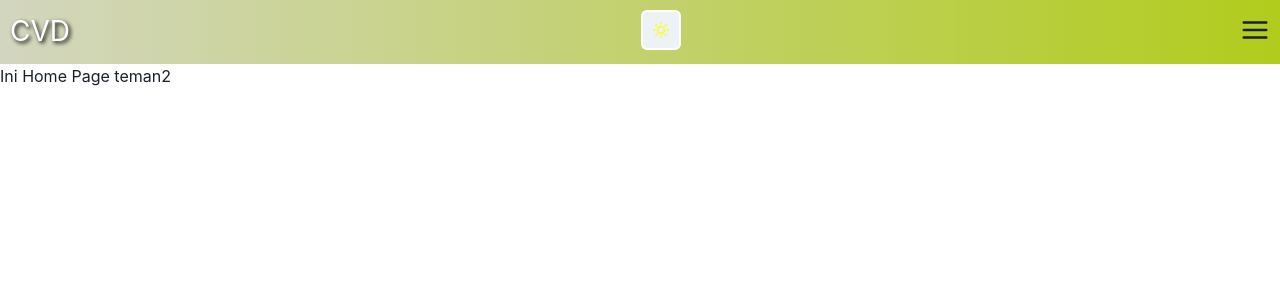
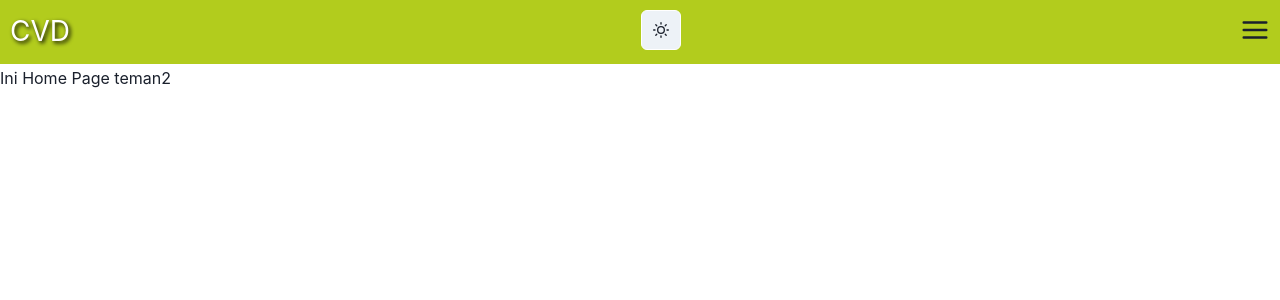
Before and after one commit to fydhfzh/FPLBE, a React (Create React App) app: page / in a window 1280 px wide. Shown: the top 300 px of the page. Built offline with nearby package versions, Linux system fonts and the light colour scheme.

Commit message:
hasil perbaikan darkmode

```diff
--- a/src/App.css
+++ b/src/App.css
@@ -7,7 +7,6 @@
     justify-content: space-between;
     position: sticky;
     top: 0;
-    background: linear-gradient(to right, #d3d6bf, #b2cc1d);
 }
 
 /* .graph-container{
--- a/src/App.js
+++ b/src/App.js
@@ -2,13 +2,13 @@ import React from 'react'
 import './App.css';
 import './index.css';
 import Navbar from './parent_components/Navbar';
-import { ChakraProvider } from "@chakra-ui/react"
+import { ChakraProvider, ColorModeScript } from "@chakra-ui/react"
 
 
 function App() {
   return (
     <ChakraProvider>
-        <Navbar />
+        <Navbar initialColorMode='light'/>
     </ChakraProvider>
 
   )
--- a/src/parent_components/Navbar.js
+++ b/src/parent_components/Navbar.js
@@ -1,34 +1,25 @@
-import React, { useState } from 'react'
+import React, { useState, useEffect } from 'react'
 import { Link } from 'react-router-dom';
 import Routes from '../routes'
 import { BrowserRouter as Router} from 'react-router-dom';
 import DrawerNav from './DrawerNav';
-import { IconButton, useColorMode, Flex } from '@chakra-ui/react';
+import { IconButton, useColorMode, useColorModeValue, Flex } from '@chakra-ui/react';
 import { MoonIcon, SunIcon} from '@chakra-ui/icons';
 
 
 function Navbar() {
-    const { toggleColorMode } = useColorMode();
-    const [btnIcon, setBtnIcon] = useState('light');
-
-    const handleClick = () => {
-        toggleColorMode();
-        setBtnIcon((theme) => {
-            if(theme === 'light') {
-                return 'dark';
-            }else return 'light';
-        });
-    }
+    const { colorMode, toggleColorMode } = useColorMode();
+    const navbarBackground = useColorModeValue("#b2cc1d","#070805");
 
     return (
         <div>
             <Router>
                 <div>
-                    <Flex className="navbar">
+                    <Flex className="navbar" background={navbarBackground} borderBottom="2px solid #fff">
                             <div className="logo-container">
                                 <Link to='/' className="logo">CVD</Link>
                             </div>
-                            <IconButton aria-label="Search database" w="40px" h="40px" ml={3} mb={1} border="2px solid #fff" icon={btnIcon === 'light'? <SunIcon color="yellow"/> : <MoonIcon color="#fff"/>}  onClick={handleClick}></IconButton>
+                            <IconButton aria-label="Search database" w="40px" h="40px" ml={3} mb={1} border="1px solid #fff" icon={colorMode=== 'light'? <SunIcon /> : <MoonIcon />}  onClick={toggleColorMode}></IconButton>
                             <DrawerNav/>
                     </Flex>
                 </div>
```
